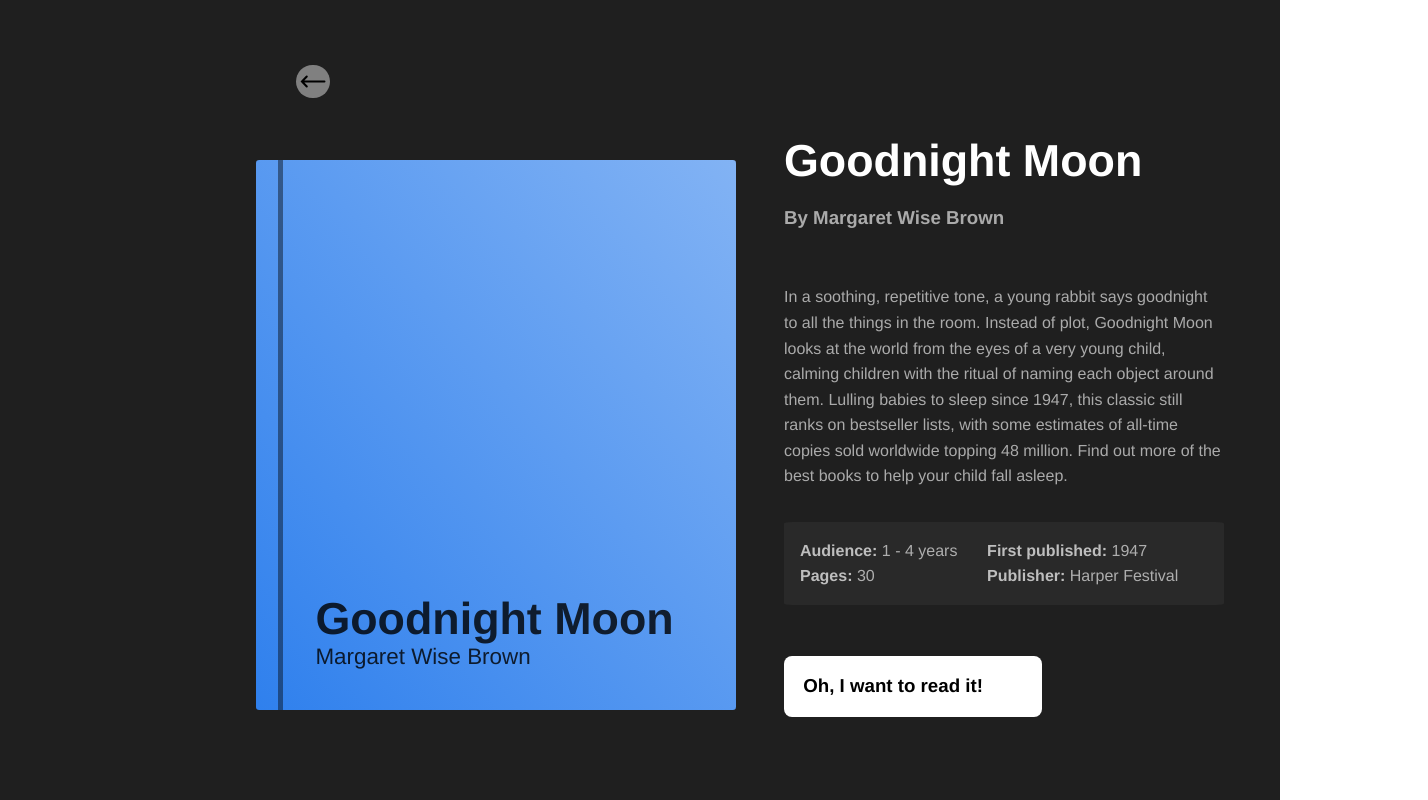
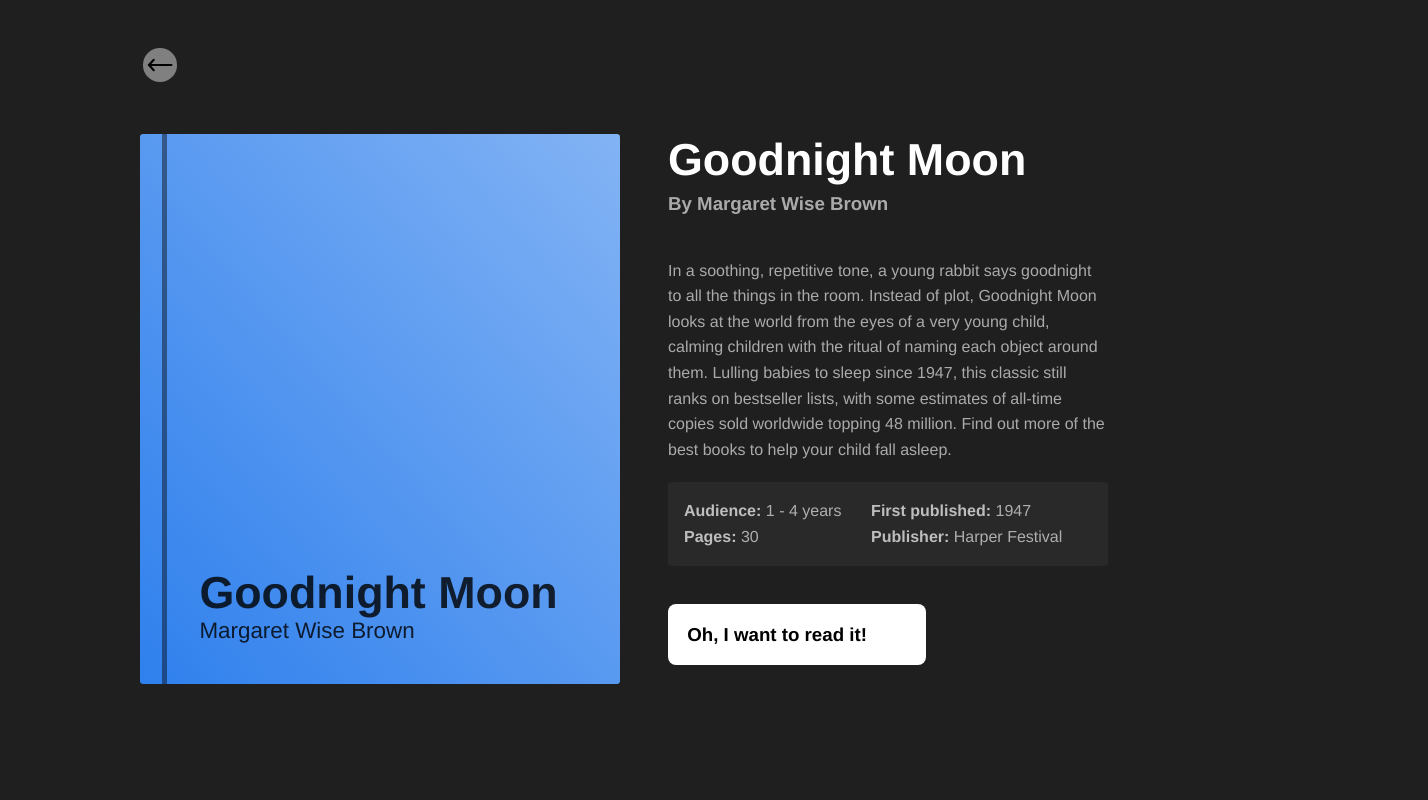
Before and after one commit to sleam91/ChildrensBooks, a Vue app: page /1 in a window 1280 px wide. Shown: the whole page, 1428 px wide, since content can reach past the window. Built offline with nearby package versions, Linux system fonts and the light colour scheme.

Commit message:
changed main display, no main flex and vh-vw

```diff
--- a/src/views/BookInfo.vue
+++ b/src/views/BookInfo.vue
@@ -71,29 +71,26 @@
     height: 100vh;
     min-height: 700px;
     min-width: 1000px;
-    display: flex;
-    flex-direction: column;
-    justify-content: space-around;
-    align-items: center;
+
+    padding-left: 18rem;
+    padding-right: 18rem;
+
     .arrow {
-        align-self: flex-start;
-        padding-left: 18.5rem;
-        // padding-bottom: 2rem;
-        margin-top: 3rem;
+        padding-left: 0.2rem;
+
         img {
             width: 1.6rem;
             background: grey;
             padding: 0.25rem;
+            margin-top: 3rem;
             border-radius: 50%;
         }
     }
     .current-book {
+        padding-top: 3rem;
         display: flex;
         justify-content: space-around;
         align-items: center;
-        max-height: 75vh;
-        max-width: 60vw;
-        margin-bottom: 3rem;
 
         .big-book {
             min-width: 480px;
@@ -129,7 +126,7 @@
         }
 
         .information {
-            min-height: 75vh;
+            min-height: 550px;
             min-width: 440px;
             display: flex;
             justify-content: space-between;
@@ -162,7 +159,6 @@
                 border-radius: 2%;
                 margin-bottom: 1rem;
                 p {
-                    // padding-top: 0.5rem;
                     margin-bottom: 0;
                     margin-top: 0;
                 }
```
